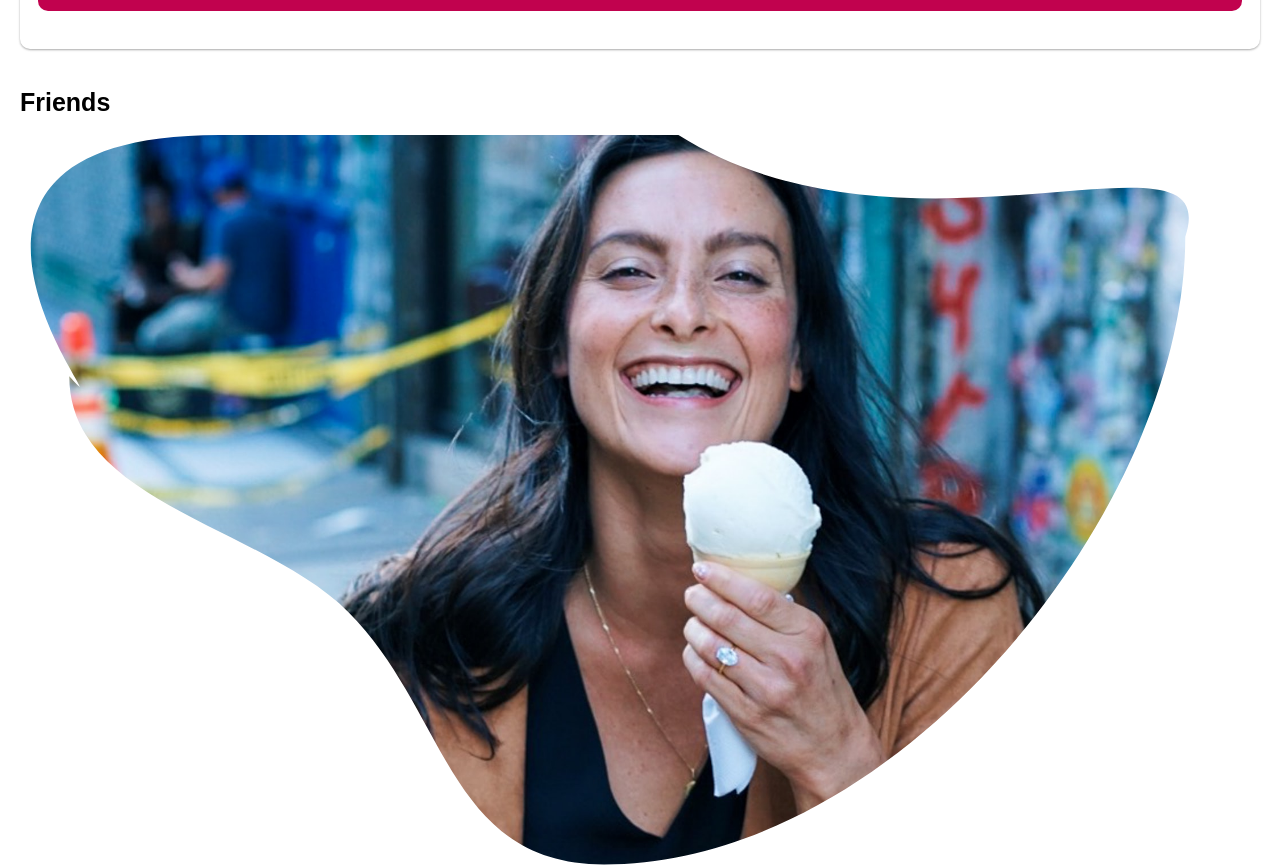
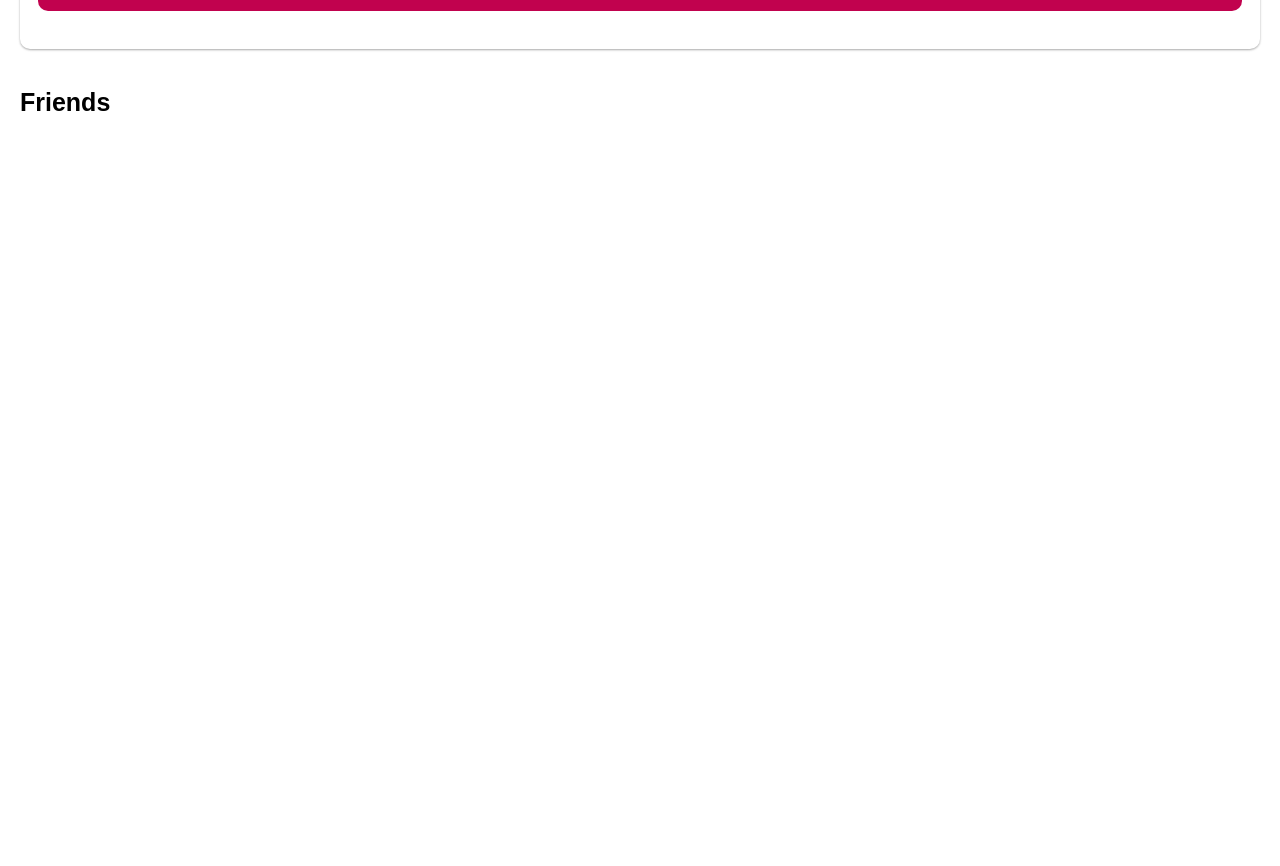
Before and after one commit to JPrueger/bookmark_components, a Vue app: page /profile in a window 1280 px wide. Shown: the part 2360-3226 px from the top of the page. Built offline with nearby package versions, Linux system fonts and the light colour scheme.

Commit message:
small changes (with path) component ImageShapeBlobb.vue

```diff
--- a/src/components/ImageShapeBlobb.vue
+++ b/src/components/ImageShapeBlobb.vue
@@ -1,12 +1,11 @@
 <template>
 
     <div class="floating-image">
-        <svg viewBox="0 0 20 18" >
+        <svg viewBox="0 0 200 200" xmlns="http://www.w3.org/2000/svg" fill-rule="evenodd" clip-rule="evenodd" stroke-linejoin="round">
             <clipPath id="mask">
-                <path
-                    d='M1.17 -2c2.348 -90 3.1 -3 8.25 1 3.69 4 10.100.43 9.375 2.641 0 4.346-4.614 10.125-9.375 10.125-2.52 0-2.54-2.489-4.118-4.066-1.401-1.4-4.507-1.764-4.507-3.809C1.842 5.029-2.543 0 3.217 0z'/>
+                <path d="M63.1,-20C69,-2.2,52.4,23.4,32.6,35.6C12.8,47.8,-10,46.5,-27,34.8C-43.9,23,-54.9,0.8,-49.4,-16.4C-43.9,-33.6,-22,-45.8,3.3,-46.8C28.6,-47.9,57.2,-37.9,63.1,-20Z" transform="translate(100 100)" />
             </clipPath>
-            <image href="@/assets/images/Megan.jpg" width="100%" height="100%" clip-path="url(#mask)" preserveAspectRatio="xMidYMid slice"/>
+            <image src="./assets/images/Megan.png" width="100%" height="100%" clip-path="url(#mask)" preserveAspectRatio="xMidYMid slice"/>
         </svg>
     </div>
 
```
